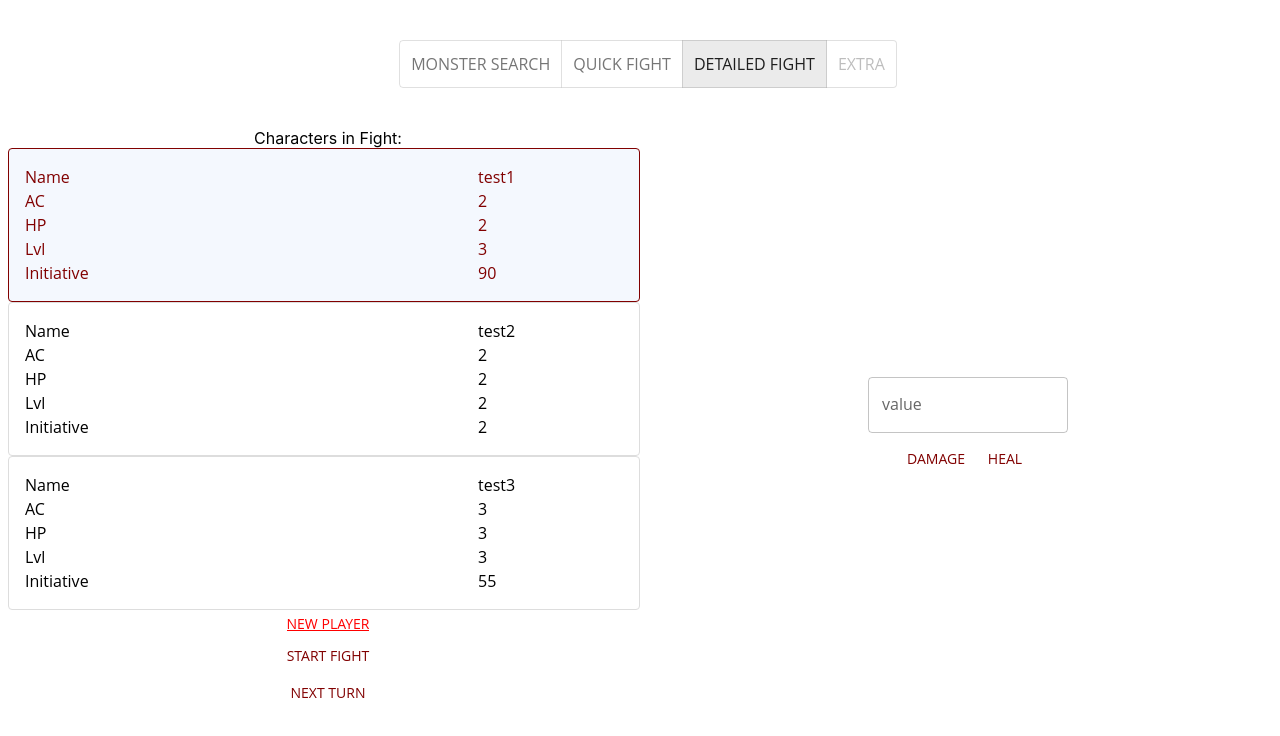
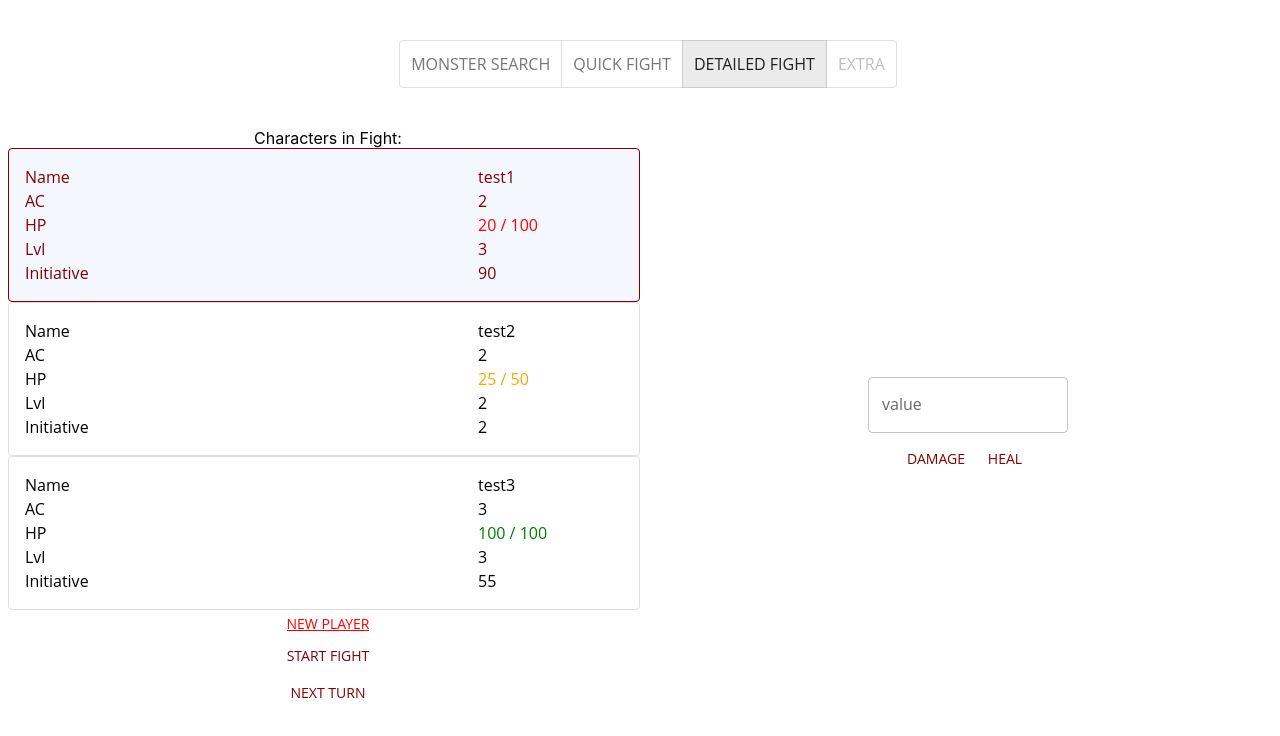
Before and after one commit to Adamdand/randomencounterapp, a React (Create React App) app in the folder client/randomencounter/: page / in a window 1280 px wide. Both pictures are taken after a click on the button "DETAILED FIGHT". Shown: the top 736 px of the page. Built offline with nearby package versions, Linux system fonts and the light colour scheme; no server answers.

Commit message:
add max health and text color proportional

```diff
--- a/client/randomencounter/src/Context/Types.ts
+++ b/client/randomencounter/src/Context/Types.ts
@@ -342,5 +342,6 @@ export interface IPlayer {
   characterAC: number | null;
   characterInitative: number;
   characterHealth: number | null;
+  characterMaxHealth: number | null;
   characterLevel: number | null;
 }
--- a/client/randomencounter/src/Pages/CharacterCard.tsx
+++ b/client/randomencounter/src/Pages/CharacterCard.tsx
@@ -42,6 +42,21 @@ const CharacterCard: React.FC<IProps> = (props: IProps) => {
   const classes = useStyles();
   const theme = useTheme();
 
+  const getHealthPercent = (): string => {
+    if (data.characterHealth !== null && data.characterMaxHealth !== null) {
+      if ((data.characterHealth / data.characterMaxHealth) * 100 > 50) {
+        return "green";
+      }
+      if ((data.characterHealth / data.characterMaxHealth) * 100 > 25) {
+        return "orange";
+      }
+      if ((data.characterHealth / data.characterMaxHealth) * 100 <= 25) {
+        return "red";
+      }
+    }
+    return "black";
+  };
+
   return (
     <Box
       className={classes.root}
@@ -81,7 +96,9 @@ const CharacterCard: React.FC<IProps> = (props: IProps) => {
           >
             <Typography>{data.characterName}</Typography>
             <Typography>{data.characterAC}</Typography>
-            <Typography>{data.characterHealth}</Typography>
+            <Typography sx={{ color: getHealthPercent }}>
+              {data.characterHealth} / {data.characterMaxHealth}
+            </Typography>
             <Typography>{data.characterLevel}</Typography>
             <Typography>{data.characterInitative}</Typography>
           </Box>
--- a/client/randomencounter/src/Pages/CreateNewPlayer.tsx
+++ b/client/randomencounter/src/Pages/CreateNewPlayer.tsx
@@ -27,6 +27,7 @@ const CreateNewPlayer = (props: IProps): JSX.Element => {
     characterAC: null,
     characterInitative: 0,
     characterHealth: null,
+    characterMaxHealth: null,
     characterLevel: null,
   });
 
@@ -66,6 +67,7 @@ const CreateNewPlayer = (props: IProps): JSX.Element => {
     const characterObject = {
       ...newPlayer,
       characterHealth: health,
+      characterMaxHealth: health,
     } as IPlayer;
     setNewPlayer(characterObject);
   };
--- a/client/randomencounter/src/Pages/DetailFight.tsx
+++ b/client/randomencounter/src/Pages/DetailFight.tsx
@@ -63,7 +63,8 @@ const DetailedFight = (props: IProps) => {
       characterName: "test1",
       characterAC: 2,
       characterInitative: 90,
-      characterHealth: 2,
+      characterHealth: 20,
+      characterMaxHealth: 100,
       characterLevel: 3,
     },
     {
@@ -71,7 +72,8 @@ const DetailedFight = (props: IProps) => {
       characterName: "test2",
       characterAC: 2,
       characterInitative: 2,
-      characterHealth: 2,
+      characterHealth: 25,
+      characterMaxHealth: 50,
       characterLevel: 2,
     },
     {
@@ -79,7 +81,8 @@ const DetailedFight = (props: IProps) => {
       characterName: "test3",
       characterAC: 3,
       characterInitative: 55,
-      characterHealth: 3,
+      characterHealth: 100,
+      characterMaxHealth: 100,
       characterLevel: 3,
     },
   ]);
```
